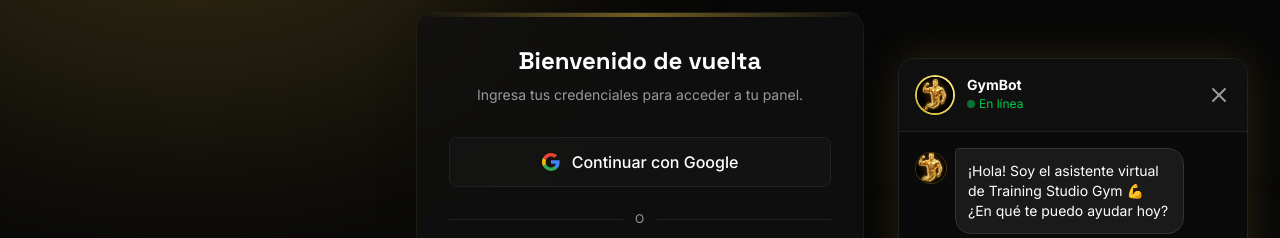
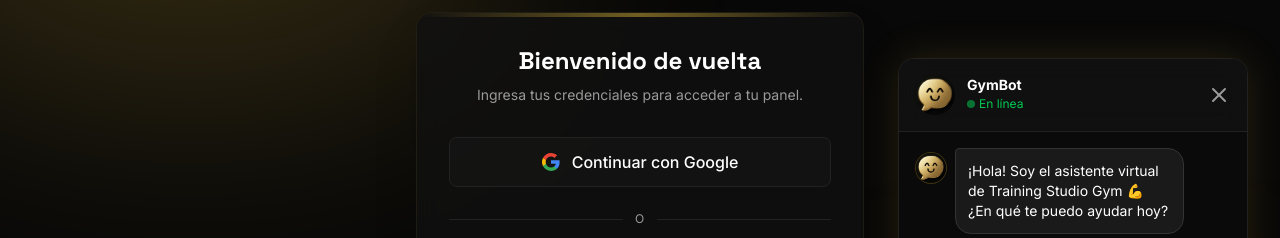
Before and after one commit to migueflope/training-studio-gym, a Next.js app: page /login in a window 1280 px wide. Both pictures are taken after a click on the button 1224 px from the left and 745 px from the top of the page. Shown: the part 146-384 px from the top of the page. Built offline with nearby package versions, Linux system fonts and the light colour scheme; no server answers; the database is empty.

Commit message:
feat: change gymbot mascot to golden chat bubble

```diff
--- a/src/components/ui/Chatbot.tsx
+++ b/src/components/ui/Chatbot.tsx
@@ -136,10 +136,10 @@ export function Chatbot({ hasProfile = false }: { hasProfile?: boolean }) {
             {/* Header */}
             <div className="bg-[#111]/90 p-4 border-b border-[#222] flex justify-between items-center backdrop-blur-md">
               <div className="flex items-center gap-3">
-                <div className="w-10 h-10 rounded-full bg-gradient-to-tr from-primary to-yellow-200 p-[2px]">
-                  <div className="w-full h-full rounded-full bg-black flex items-center justify-center overflow-hidden">
+                <div className="w-10 h-10 rounded-full bg-transparent p-0">
+                  <div className="w-full h-full rounded-full bg-transparent flex items-center justify-center overflow-hidden">
                     {/* eslint-disable-next-line @next/next/no-img-element */}
-                    <img src="/images/gymbot-ghost.png" alt="Bot Logo" className="w-10 h-auto object-cover scale-110" />
+                    <img src="/images/gymbot-bubble.png" alt="Bot Logo" className="w-10 h-10 object-contain scale-125" />
                   </div>
                 </div>
                 <div>
@@ -164,7 +164,7 @@ export function Chatbot({ hasProfile = false }: { hasProfile?: boolean }) {
                         <User className="w-4 h-4 text-accent-foreground" />
                       ) : (
                         // eslint-disable-next-line @next/next/no-img-element
-                        <img src="/images/gymbot-ghost.png" alt="Bot Logo" className="w-8 h-8 object-cover scale-125" />
+                        <img src="/images/gymbot-bubble.png" alt="Bot Logo" className="w-8 h-8 object-contain scale-125" />
                       )}
                     </div>
                     <div className={`p-3 rounded-2xl text-sm ${msg.role === "user" ? "bg-accent text-accent-foreground rounded-tr-sm" : "bg-[#1a1a1a] text-white rounded-tl-sm border border-[#333]"}`}>
@@ -178,7 +178,7 @@ export function Chatbot({ hasProfile = false }: { hasProfile?: boolean }) {
                   <div className="flex gap-2 max-w-[85%] flex-row">
                     <div className="w-8 h-8 rounded-full bg-black border border-primary/30 flex shrink-0 items-center justify-center mt-1 overflow-hidden">
                       {/* eslint-disable-next-line @next/next/no-img-element */}
-                      <img src="/images/gymbot-ghost.png" alt="Bot Logo" className="w-8 h-8 object-cover scale-125" />
+                      <img src="/images/gymbot-bubble.png" alt="Bot Logo" className="w-8 h-8 object-contain scale-125" />
                     </div>
                     <div className="p-3 rounded-2xl bg-[#1a1a1a] border border-[#333] text-foreground rounded-tl-sm flex items-center gap-1">
                       <span className="w-1.5 h-1.5 rounded-full bg-muted-foreground animate-bounce" />
@@ -255,7 +255,7 @@ export function Chatbot({ hasProfile = false }: { hasProfile?: boolean }) {
             <X className="w-8 h-8 text-primary" />
           ) : (
             // eslint-disable-next-line @next/next/no-img-element
-            <img src="/images/gymbot-ghost.png" alt="Chat" className="w-16 h-16 object-cover scale-110 transition-transform group-hover:scale-125" />
+            <img src="/images/gymbot-bubble.png" alt="Chat" className="w-16 h-16 object-contain scale-125 transition-transform group-hover:scale-110" />
           )}
         </motion.button>
       </div>
```
Also changed, not shown: public/images/gymbot-bubble.png (added).
